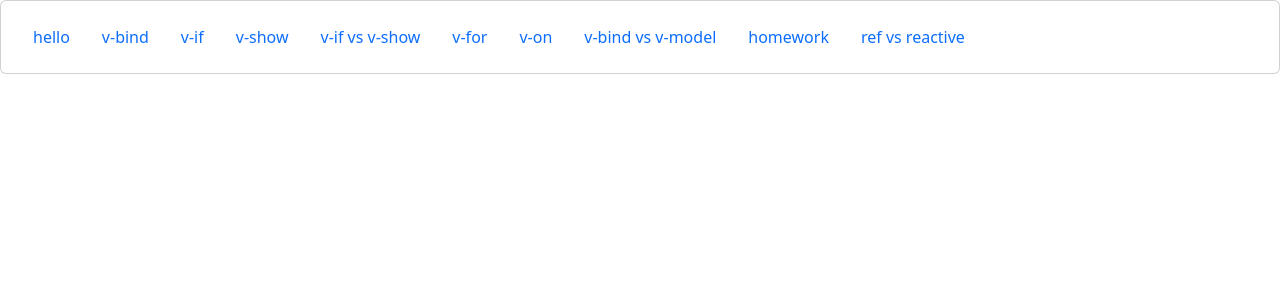
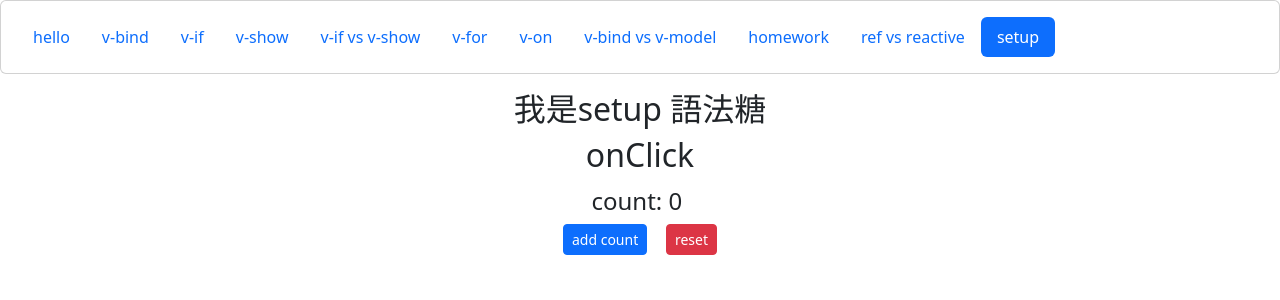
Before and after one commit to yanhsu/vue_tutorial, a Vue app: page /setup in a window 1280 px wide. Shown: the top 300 px of the page. Built offline with nearby package versions, Linux system fonts and the light colour scheme.

Commit message:
add set up

```diff
--- a/src/components/HeaderView.vue
+++ b/src/components/HeaderView.vue
@@ -28,6 +28,7 @@ function chgpage(routerName) {
         <b-nav-item :active="activePath === '/bindmodel'" @click="chgpage('bindmodel')">v-bind vs v-model</b-nav-item>
         <b-nav-item :active="activePath === '/homework'" @click="chgpage('homework')">homework</b-nav-item>
         <b-nav-item :active="activePath === '/refreactive'" @click="chgpage('refreactive')">ref vs reactive</b-nav-item>
+        <b-nav-item :active="activePath === '/setup'" @click="chgpage('setup')">setup</b-nav-item>
     </b-nav>
     </b-card>
 </template>
--- /dev/null
+++ b/src/components/Setup.vue
@@ -0,0 +1,73 @@
+<script setup>
+import { ref } from 'vue'
+let msg = ref('我是setup 語法糖');
+let count = ref(0);
+
+const add = ()=>{
+    count.value ++;
+}
+const reset = ()=> {
+    count.value = 0
+}
+</script>
+
+<!-- <script>
+import { ref } from 'vue'
+export default {
+    setup() {
+        let msg = ref('我是setup 沒有語法糖');
+        let count = ref(0);
+        const add = ()=>{
+            count.value ++;
+        }
+        const reset = ()=> {
+            count.value = 0
+        }
+        return {
+            msg,
+            count,
+            add,
+            reset
+        }
+    }
+}
+</script> -->
+
+<!-- <script>
+export default {
+    data() {
+        return {
+            msg: '我是vue2 寫法',
+            count: 0
+        }
+    },
+    methods: {
+        add: function () {
+            this.count++;
+        },
+        reset: function () {
+            this.count = 0
+        },
+        // add: () => {
+        //     this.count++;
+        // }
+    }
+}
+</script> -->
+
+
+<template>
+    <div class="mt-3" style="text-align:center;font-size: x-large;">
+            <h2>{{ msg }}</h2>
+    </div>
+
+    <div class="mt-2" style="text-align:center;font-size: x-large;">
+        <h2>onClick</h2>
+        <span>count: {{ count }}</span>&nbsp;
+        <div>
+            <b-button size="sm" v-on:click="add" variant="primary">add count</b-button>
+            &nbsp;
+            <b-button size="sm" @click="reset" variant="danger">reset</b-button>
+        </div>
+    </div>
+</template>
--- a/src/router/index.js
+++ b/src/router/index.js
@@ -9,6 +9,7 @@ import For from '../components/For.vue'
 import BindModel from '../components/BindVsModel.vue'
 import Homework from '../components/Homework.vue'
 import RefvsReactive from '../components/RefvsReactive.vue'
+import Setup from '../components/Setup.vue'
 
 const router = createRouter({
   history: createWebHistory(import.meta.env.BASE_URL),
@@ -67,6 +68,11 @@ const router = createRouter({
       path: '/refreactive',
       name: 'refreactive',
       component: RefvsReactive
+    },
+    {
+      path: '/setup',
+      name: 'setup',
+      component: Setup
     }
   ]
 })
```
